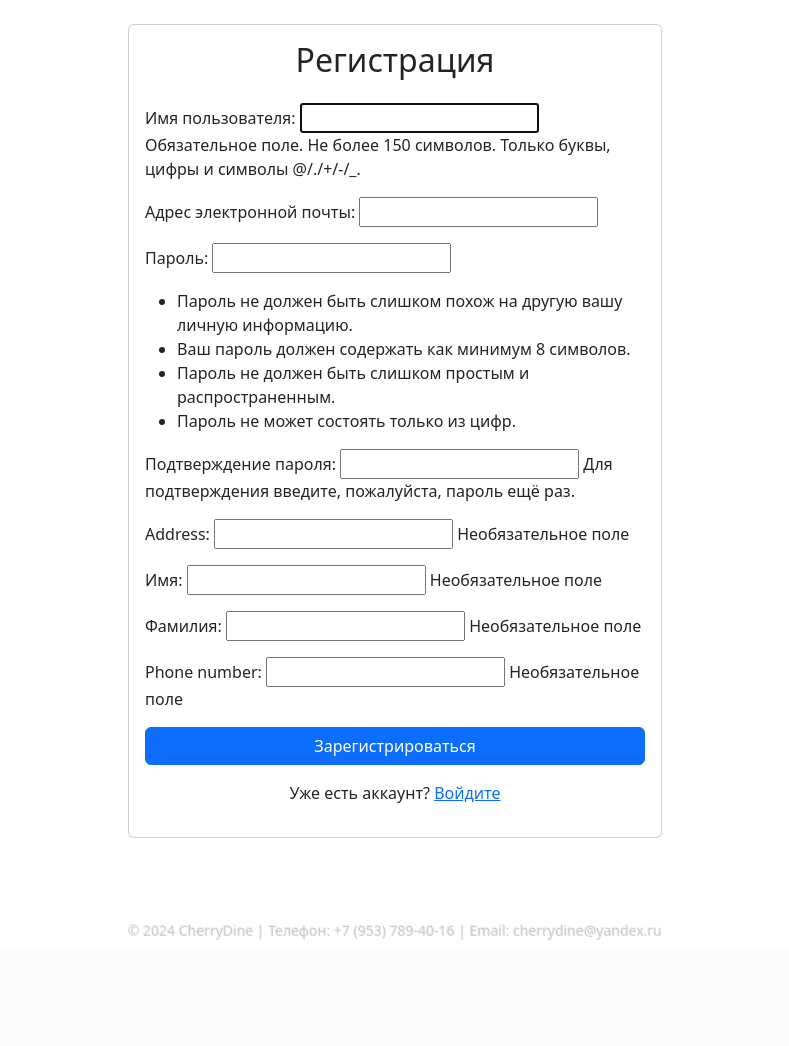
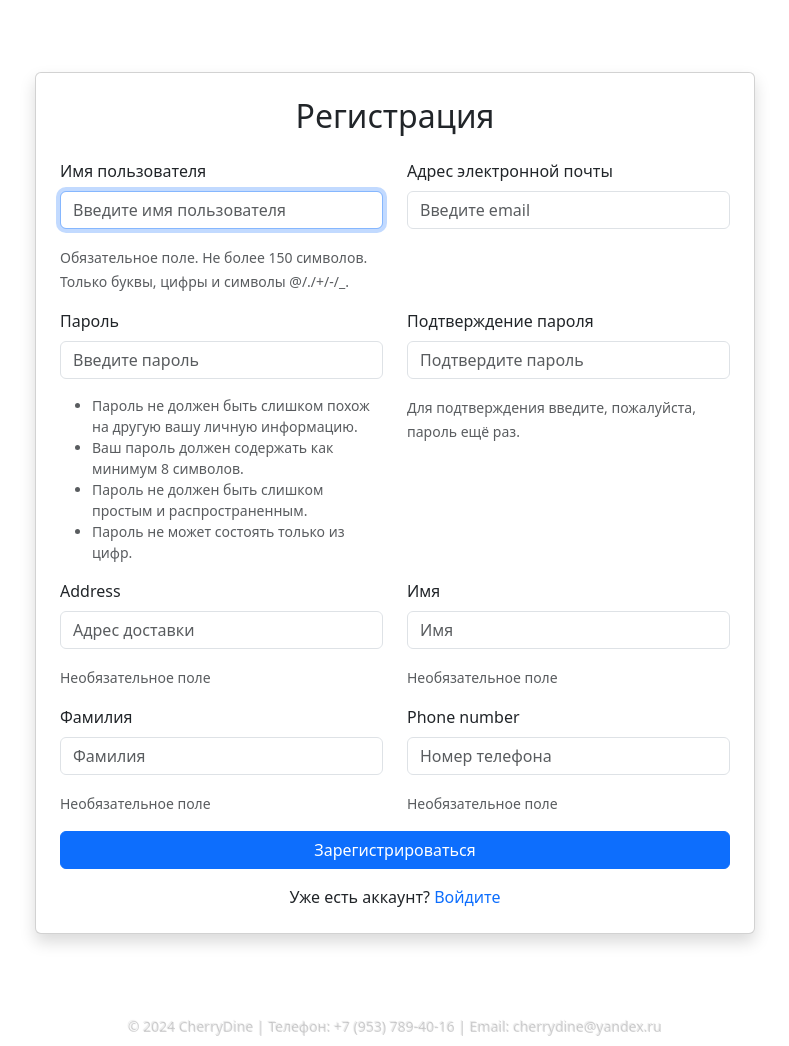
Before and after one commit to mr-Dees/django_cherry_dine, a Django app: page /register/ in a window 1280 px wide. Shown: the part 56-1102 px from the top of the page, without its empty margins (245-1034 px from the left). Before the commit the page ends 996 px from the top, so only its background shows below. Run offline with Django 5.2, Linux system fonts and the light colour scheme; some libraries are stand-ins or nearby versions.

Commit message:
Улучшены формы регистрации и входа

```diff
--- a/CherryDineApp/forms.py
+++ b/CherryDineApp/forms.py
@@ -4,8 +4,20 @@ from .models import User, Order, MenuItem, Review
 
 
 class LoginForm(forms.Form):
-    username = forms.CharField(max_length=150)
-    password = forms.CharField(widget=forms.PasswordInput)
+    username = forms.CharField(
+        label='Имя пользователя',
+        widget=forms.TextInput(attrs={
+            'class': 'form-control mb-3',
+            'placeholder': 'Введите имя пользователя'
+        })
+    )
+    password = forms.CharField(
+        label='Пароль',
+        widget=forms.PasswordInput(attrs={
+            'class': 'form-control mb-3',
+            'placeholder': 'Введите пароль'
+        })
+    )
 
 
 class RegistrationForm(UserCreationForm):
@@ -13,20 +25,43 @@ class RegistrationForm(UserCreationForm):
         model = User
         fields = ['username', 'email', 'password1', 'password2', 'address', 'first_name', 'last_name', 'phone_number']
 
-    def save(self, commit=True):
-        user = super().save(commit=False)
-        # Сохраняем дополнительные поля в модель пользователя
-        user.first_name = self.cleaned_data.get('first_name')
-        user.last_name = self.cleaned_data.get('last_name')
-        user.phone_number = self.cleaned_data.get('phone_number')
-        user.address = self.cleaned_data.get('address')
-        if commit:
-            user.save()
-        return user
-
     def __init__(self, *args, **kwargs):
         super().__init__(*args, **kwargs)
-        # Оставляем подсказки только для формы регистрации
+        # Настраиваем поля формы
+        self.fields['username'].widget.attrs.update({
+            'class': 'form-control mb-3',
+            'placeholder': 'Введите имя пользователя'
+        })
+        self.fields['email'].widget.attrs.update({
+            'class': 'form-control mb-3',
+            'placeholder': 'Введите email'
+        })
+        self.fields['password1'].widget.attrs.update({
+            'class': 'form-control mb-3',
+            'placeholder': 'Введите пароль'
+        })
+        self.fields['password2'].widget.attrs.update({
+            'class': 'form-control mb-3',
+            'placeholder': 'Подтвердите пароль'
+        })
+        self.fields['first_name'].widget.attrs.update({
+            'class': 'form-control mb-3',
+            'placeholder': 'Имя'
+        })
+        self.fields['last_name'].widget.attrs.update({
+            'class': 'form-control mb-3',
+            'placeholder': 'Фамилия'
+        })
+        self.fields['phone_number'].widget.attrs.update({
+            'class': 'form-control mb-3',
+            'placeholder': 'Номер телефона'
+        })
+        self.fields['address'].widget.attrs.update({
+            'class': 'form-control mb-3',
+            'placeholder': 'Адрес доставки'
+        })
+
+        # Обновляем help_texts
         self.fields['first_name'].help_text = "Необязательное поле"
         self.fields['last_name'].help_text = "Необязательное поле"
         self.fields['phone_number'].help_text = "Необязательное поле"
--- a/CherryDineApp/templates/restaurant/auth/register.html
+++ b/CherryDineApp/templates/restaurant/auth/register.html
@@ -3,19 +3,37 @@
 {% block title %}Регистрация - CherryDine{% endblock %}
 
 {% block content %}
-    <div class="container">
+    <div class="container mt-5">
         <div class="row justify-content-center">
-            <div class="col-md-6">
-                <div class="card">
-                    <div class="card-body">
+            <div class="col-md-8">
+                <div class="card shadow">
+                    <div class="card-body p-4">
                         <h2 class="card-title text-center mb-4">Регистрация</h2>
                         <form method="post">
                             {% csrf_token %}
-                            {{ form.as_p }}
-                            <button type="submit" class="btn btn-primary w-100">Зарегистрироваться</button>
+                            <div class="row">
+                                {% for field in form %}
+                                    <div class="col-md-6">
+                                        <div class="mb-3">
+                                            <label for="{{ field.id_for_label }}"
+                                                   class="form-label">{{ field.label }}</label>
+                                            {{ field }}
+                                            {% if field.help_text %}
+                                                <small class="form-text text-muted">{{ field.help_text }}</small>
+                                            {% endif %}
+                                            {% if field.errors %}
+                                                <div class="text-danger">
+                                                    {{ field.errors|join:", " }}
+                                                </div>
+                                            {% endif %}
+                                        </div>
+                                    </div>
+                                {% endfor %}
+                            </div>
+                            <button type="submit" class="btn btn-primary w-100 mb-3">Зарегистрироваться</button>
                         </form>
-                        <div class="text-center mt-3">
-                            <p>Уже есть аккаунт? <a href="{% url 'login' %}">Войдите</a></p>
+                        <div class="text-center">
+                            <p class="mb-0">Уже есть аккаунт? <a href="{% url 'login' %}" class="text-decoration-none">Войдите</a></p>
                         </div>
                     </div>
                 </div>
```
Also changed, not shown: CherryDineApp/templates/restaurant/auth/login.html (+19 -8 lines), db.sqlite3.
